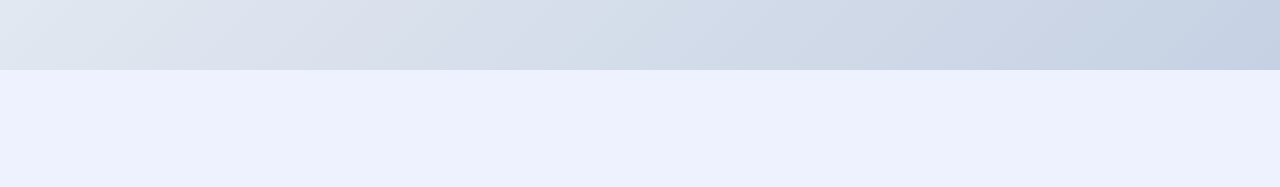
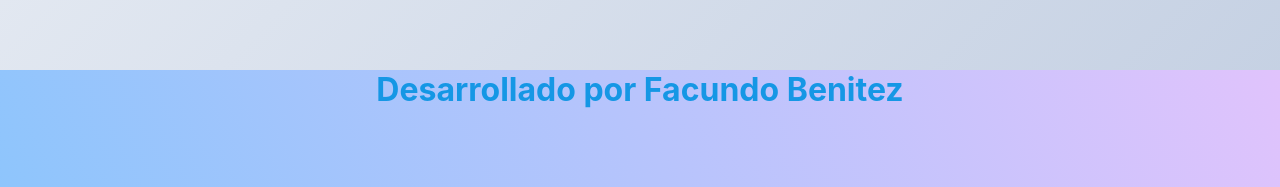
Before and after one commit to FacuBenitez/myCommerce, a React (Create React App) app: page /dashboard in a window 1280 px wide. Shown: the part 896-1083 px from the top of the page. Built offline with nearby package versions, Linux system fonts and the light colour scheme; no server answers; the database is empty.

Commit message:
actualizaciones

```diff
--- a/public/index.html
+++ b/public/index.html
@@ -2,42 +2,16 @@
 <html lang="en">
   <head>
     <meta charset="utf-8" />
-    <link rel="icon" href="%PUBLIC_URL%/favicon.ico" />
     <meta name="viewport" content="width=device-width, initial-scale=1" />
     <meta name="theme-color" content="#000000" />
     <meta
       name="description"
       content="Web site created using create-react-app"
     />
-    <link rel="apple-touch-icon" href="%PUBLIC_URL%/logo192.png" />
-    <!--
-      manifest.json provides metadata used when your web app is installed on a
-      user's mobile device or desktop. See https://developers.google.com/web/fundamentals/web-app-manifest/
-    -->
-    <link rel="manifest" href="%PUBLIC_URL%/manifest.json" />
-    <!--
-      Notice the use of %PUBLIC_URL% in the tags above.
-      It will be replaced with the URL of the `public` folder during the build.
-      Only files inside the `public` folder can be referenced from the HTML.
 
-      Unlike "/favicon.ico" or "favicon.ico", "%PUBLIC_URL%/favicon.ico" will
-      work correctly both with client-side routing and a non-root public URL.
-      Learn how to configure a non-root public URL by running `npm run build`.
-    -->
-    <title>React App</title>
+    <title>My Commerce</title>
   </head>
   <body>
-    <noscript>You need to enable JavaScript to run this app.</noscript>
     <div id="root"></div>
-    <!--
-      This HTML file is a template.
-      If you open it directly in the browser, you will see an empty page.
-
-      You can add webfonts, meta tags, or analytics to this file.
-      The build step will place the bundled scripts into the <body> tag.
-
-      To begin the development, run `npm start` or `yarn start`.
-      To create a production bundle, use `npm run build` or `yarn build`.
-    -->
   </body>
 </html>
--- a/src/components/CartWidget/CartWidget.js
+++ b/src/components/CartWidget/CartWidget.js
@@ -6,7 +6,7 @@ import {useContext} from 'react'
 import './CartWidget.scss'
 const CartWidget = () => {
 
-    const {getCantidad} =useContext(CartContext)
+    const {getQuantity} =useContext(CartContext)
 
     return (
 
@@ -18,10 +18,10 @@ const CartWidget = () => {
 
 
             </Link>
-           {getCantidad() > 0 &&
+           {getQuantity() > 0 &&
 
 
-                   <p>{getCantidad()}</p>
+                   <p>{getQuantity()}</p>
 
 
            }
--- a/src/components/Footer/Footer.js
+++ b/src/components/Footer/Footer.js
@@ -3,7 +3,7 @@ import './Footer.scss'
 const Footer = () => {
     return (
         <div className="footer">
-
+            <h1>Desarrollado por Facundo Benitez</h1>
         </div>
     )
 }
--- a/src/components/Footer/Footer.scss
+++ b/src/components/Footer/Footer.scss
@@ -2,6 +2,11 @@
     width: 100%;
     margin-top: 450px;
     height: 120px;
+    background-color: #8EC5FC;
+    background-image: linear-gradient(62deg, #8EC5FC 0%, #E0C3FC 100%);
+    color:#1597E5;
+    text-align: center;
 
-    background-color:#EEF2FF;
+
+
 }
--- a/src/components/ItemListContainer/ItemListContainer.js
+++ b/src/components/ItemListContainer/ItemListContainer.js
@@ -16,7 +16,6 @@ const ItemListContainer = () => {
 
     useEffect(() => {
         if(!categoryId) {
-
             getDocs(collection(db,'items')).then((querySnapshot) => {
             const products = querySnapshot.docs.map(doc => {
 
@@ -35,9 +34,7 @@ const ItemListContainer = () => {
 
                     setProducts(products)
                 })
-
         }
-
     },[categoryId])
 
     return (
--- a/src/components/context/CartContext.js
+++ b/src/components/context/CartContext.js
@@ -10,7 +10,7 @@ const CartContextProvider = ({children}) => {
 
 
 
-    const getCantidad = () => {
+    const getQuantity = () => {
         let subTotal =0;
         cart.forEach(elemento=> {
 
@@ -62,7 +62,7 @@ const CartContextProvider = ({children}) => {
     return(
         <CartContext.Provider value = {{
             cart,
-            addItem, removeItem, cleanCart, getCantidad, isInCart,
+            addItem, removeItem, cleanCart, getQuantity, isInCart,
             getUser,userEmail
         }}>
             {children}
```
